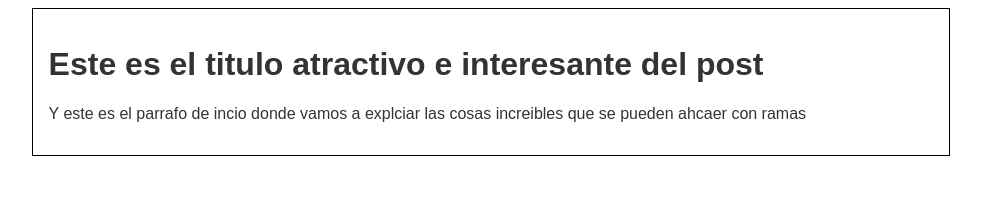
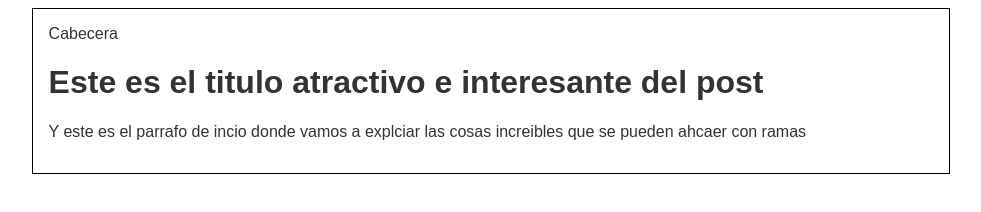
Before and after one commit to Greg-js1007/Hyperblog-G, a plain HTML site: page index.html in a window 1280 px wide. Shown: the whole page, without its empty margins (149-1130 px from the left). Drawn offline with Linux system fonts and the light colour scheme.

Commit message:
Estructura inicial de la cabecera

```diff
--- a/index.html
+++ b/index.html
@@ -8,6 +8,9 @@
 </head>
 <body>
     <div id="container">
+        <header id="cabecera">
+            Cabecera
+        </header>
         <div id="post">
             <h1>Este es el titulo atractivo e interesante del post</h1>
             <p>Y este es el parrafo de incio donde vamos a explciar las cosas increibles que se pueden ahcaer con ramas </p>
```
